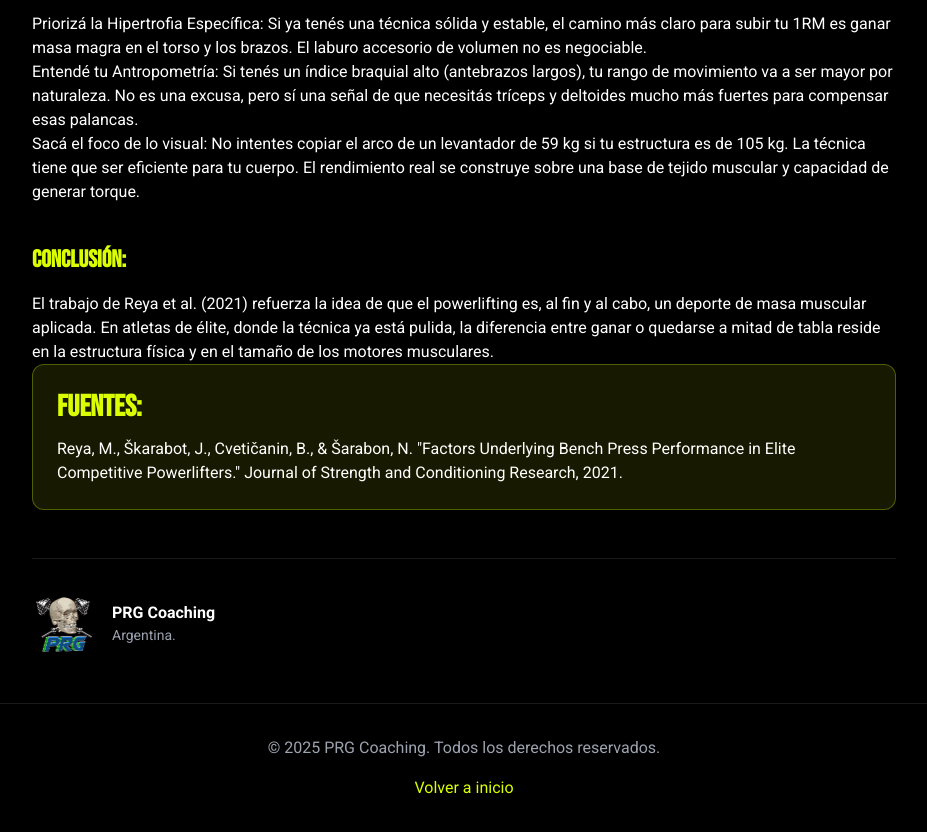
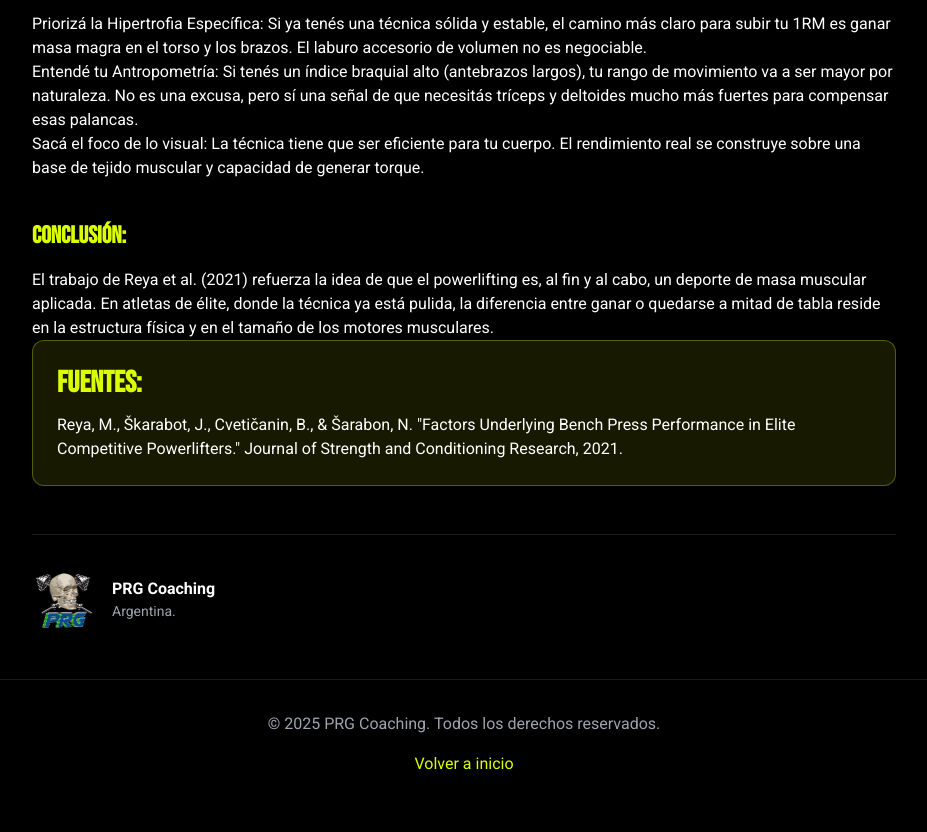
Before and after one commit to facurogala/prg-landing, a Next.js app: page /blog/que-hace-fuerte-powerlifter-elite-press-banca-2021 in a window 1280 px wide. Shown: the part 3040-3872 px from the top of the page, without its empty margins (176-1103 px from the left). After the commit the page ends 3848 px from the top, so only its background shows below. Built offline with nearby package versions, Linux system fonts and the light colour scheme.

Commit message:
blog nuevos

```diff
--- a/app/blog/que-hace-fuerte-powerlifter-elite-press-banca-2021/page.tsx
+++ b/app/blog/que-hace-fuerte-powerlifter-elite-press-banca-2021/page.tsx
@@ -129,7 +129,7 @@ export default function BlogPostPage() {
             Entendé tu Antropometría: Si tenés un índice braquial alto (antebrazos largos), tu rango de movimiento va a ser mayor por naturaleza. No es una excusa, pero sí una señal de que necesitás tríceps y deltoides mucho más fuertes para compensar esas palancas.
           </p>
           <p>
-            Sacá el foco de lo visual: No intentes copiar el arco de un levantador de 59 kg si tu estructura es de 105 kg. La técnica tiene que ser eficiente para tu cuerpo. El rendimiento real se construye sobre una base de tejido muscular y capacidad de generar torque.
+            Sacá el foco de lo visual: La técnica tiene que ser eficiente para tu cuerpo. El rendimiento real se construye sobre una base de tejido muscular y capacidad de generar torque.
           </p>
 
 
```
